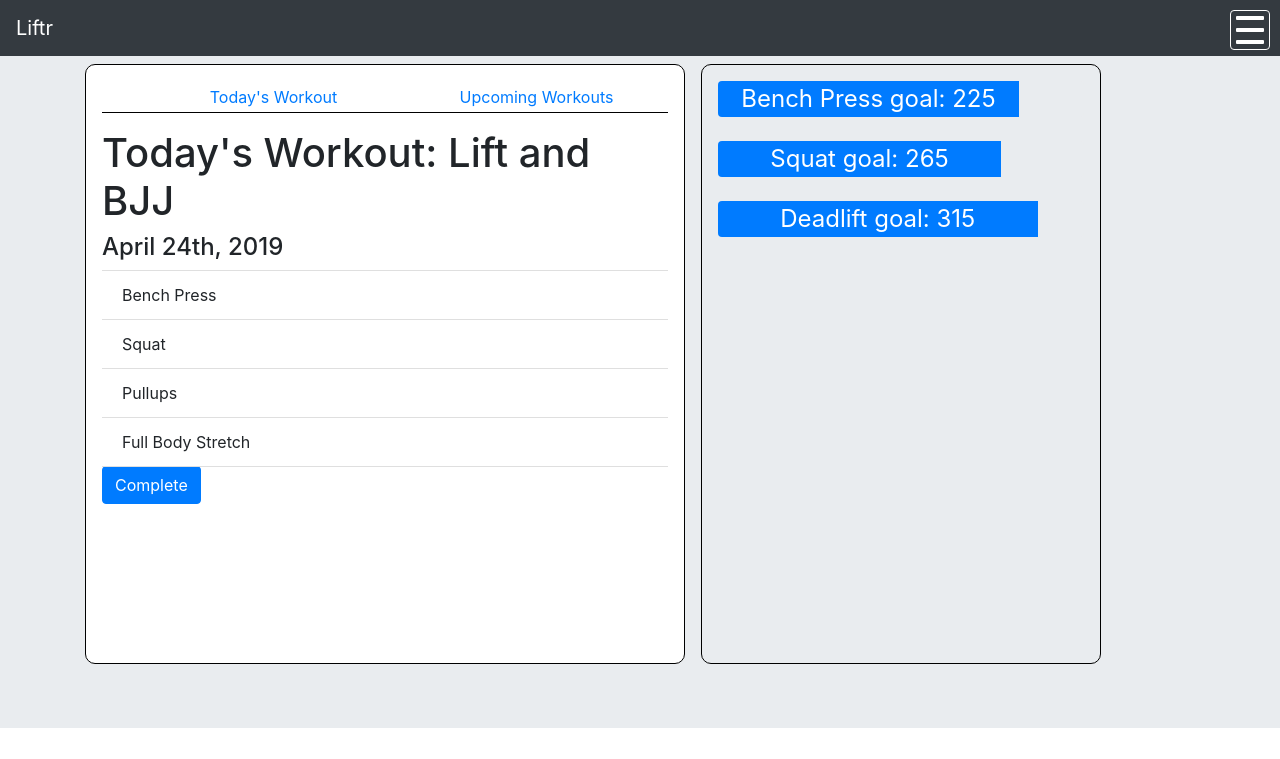
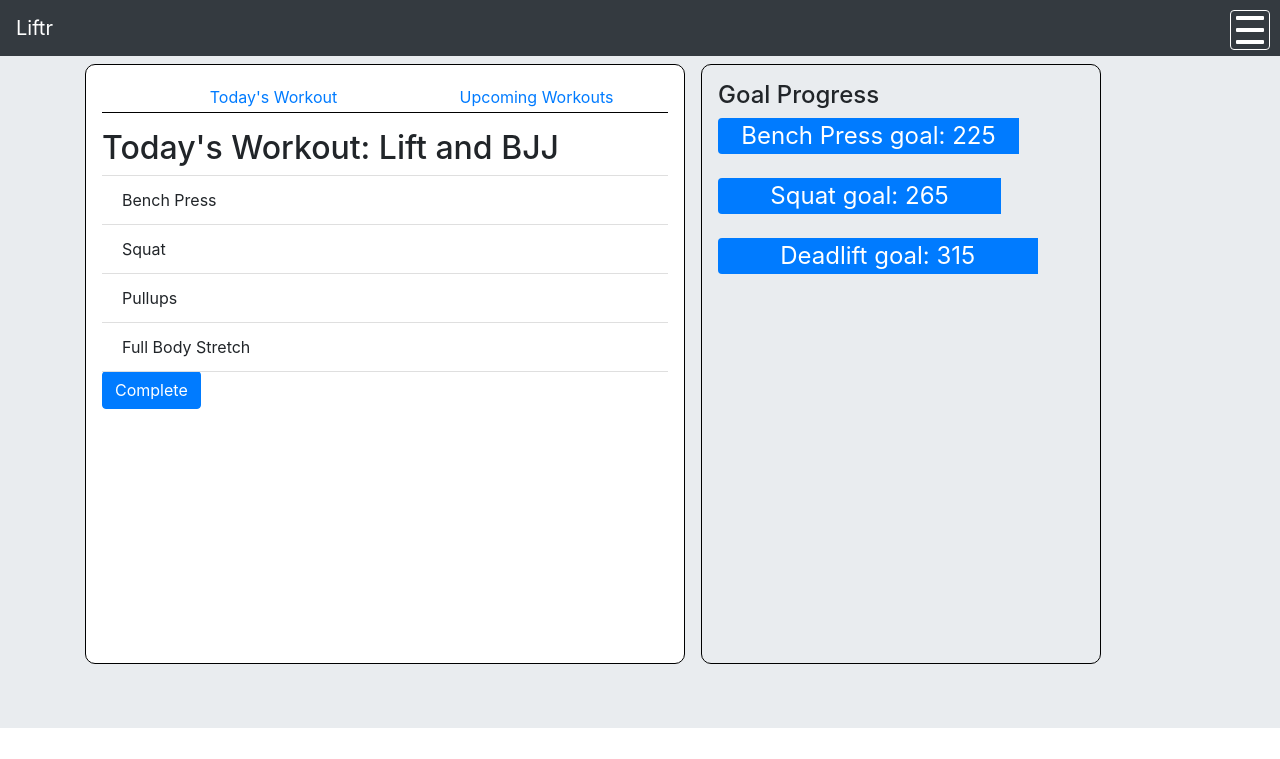
Before and after one commit to grantfogle/liftr-front-end, a React (Create React App) app: page / in a window 1280 px wide. Shown: the top 759 px of the page. Built offline with nearby package versions, Linux system fonts and the light colour scheme.

Commit message:
adding styling to current lifts component

```diff
--- a/src/components/CurrentStats.js
+++ b/src/components/CurrentStats.js
@@ -31,6 +31,7 @@ const goalProgress = () => {
 const CurrentStats = () => {
     return (
         <div className="current-stats">
+            <h4>Goal Progress</h4>
             {goalProgress()}
         </div>
     );
--- a/src/components/Goals.js
+++ b/src/components/Goals.js
@@ -55,8 +55,7 @@ const Goals = () => {
             <Container className="workout-container">
                 <div className="daily-workout">
                     <MiniNavigation />
-                    <h1>Today's Workout: Lift and BJJ</h1>
-                    <h4>April 24th, 2019</h4>
+                    <h2>Today's Workout: Lift and BJJ</h2>
                     <ListGroup variant="flush">
                         {dailyWorkout()}
                     </ListGroup>
```
